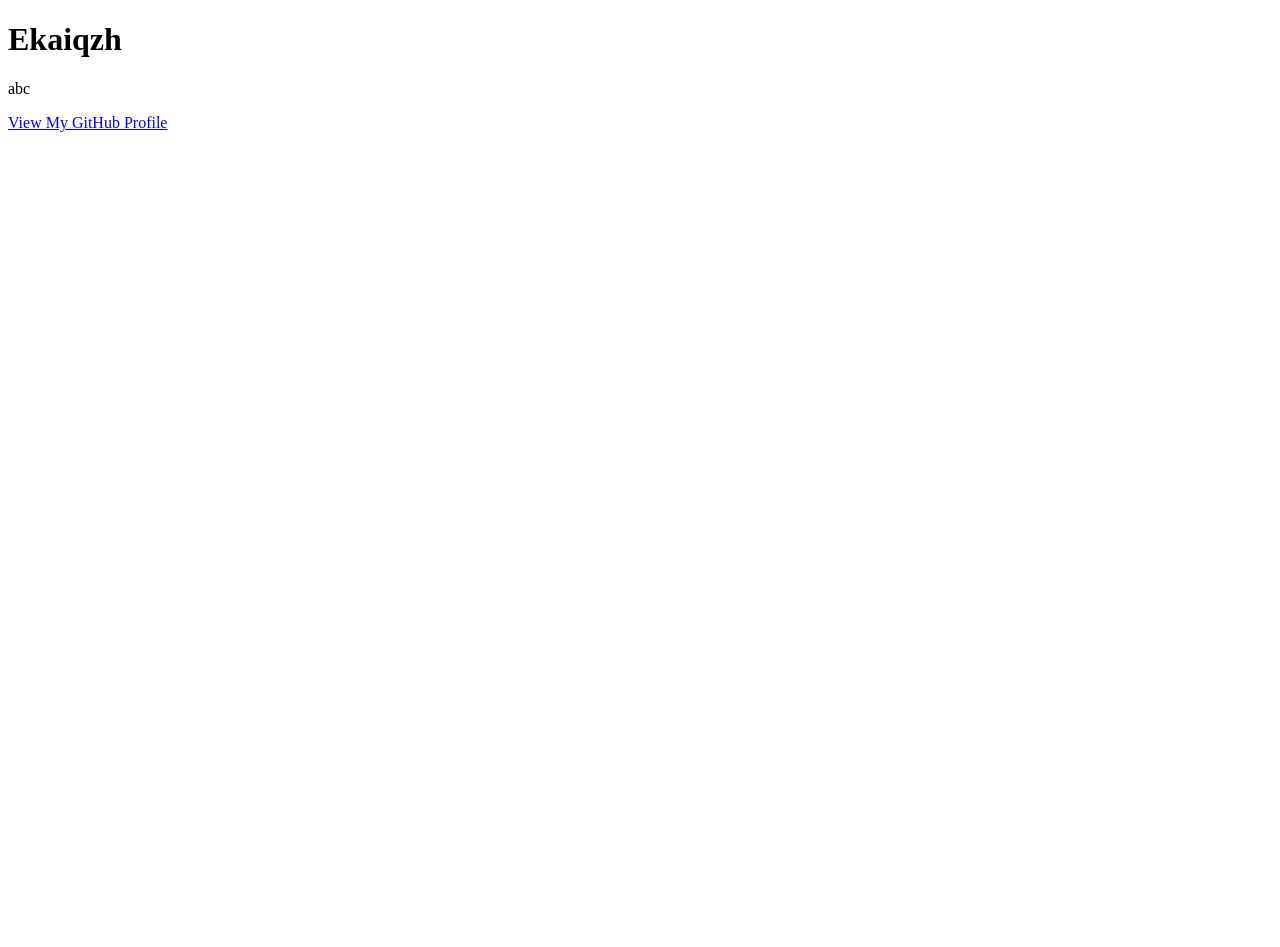
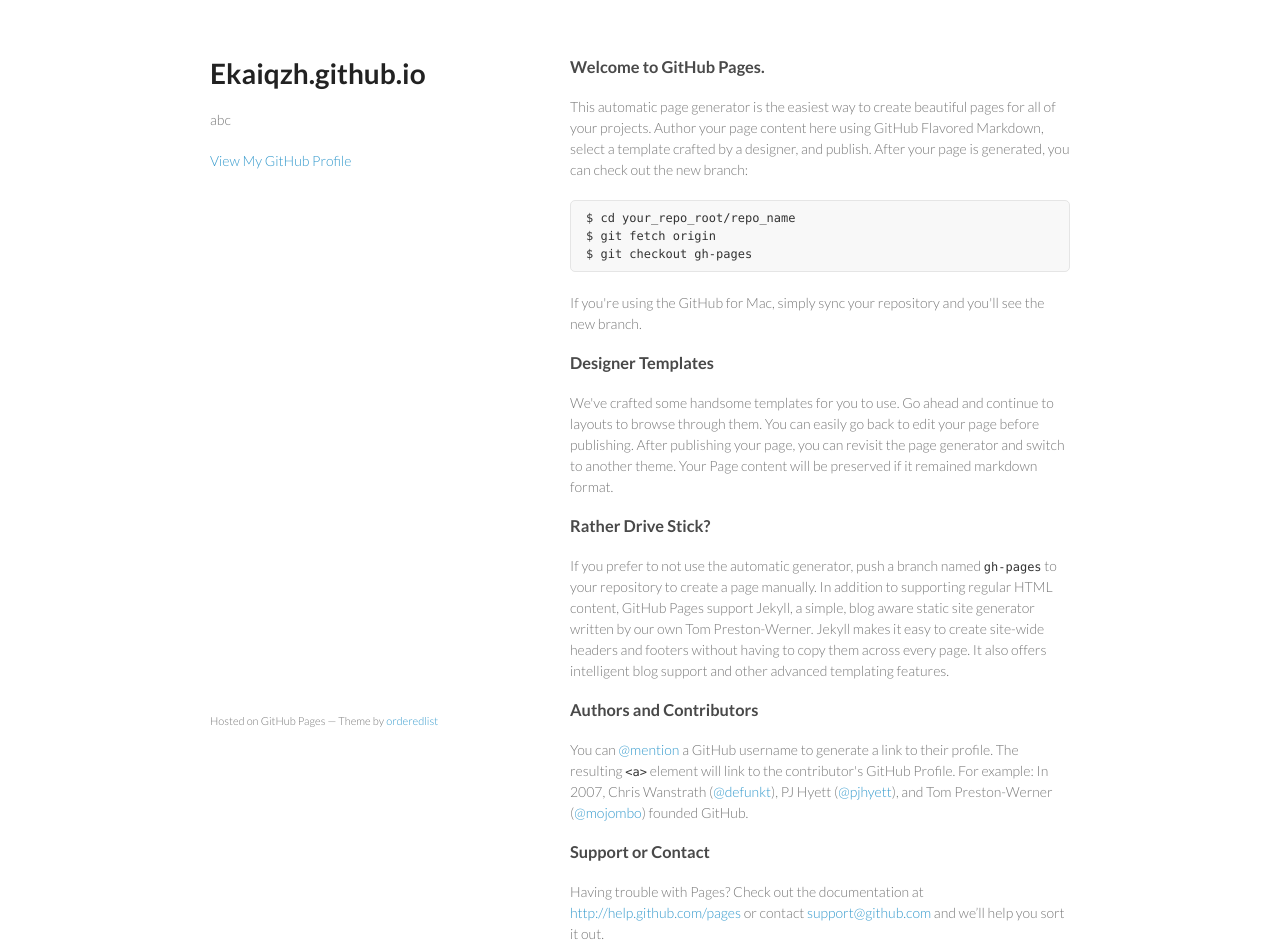
Before and after one commit to ekaiqzh/ekaiqzh.github.io, a plain HTML site: page index.html in a window 1280 px wide. Before the commit the page ends 800 px from the top, so only its background shows below. Drawn offline with Linux system fonts and the light colour scheme.

Commit message:
Revert "1"
This reverts commit e288139b6610bb8af57cdb651b42de03a0014776.

```diff
--- a/index.html
+++ b/index.html
@@ -1,15 +1,21 @@
 <!doctype html>
 <html>
   <head>
-
+    <meta charset="utf-8">
+    <meta http-equiv="X-UA-Compatible" content="chrome=1">
     <title>Ekaiqzh.github.io by ekaiqzh</title>
 
-
+    <link rel="stylesheet" href="stylesheets/styles.css">
+    <link rel="stylesheet" href="stylesheets/pygment_trac.css">
+    <meta name="viewport" content="width=device-width, initial-scale=1, user-scalable=no">
+    <!--[if lt IE 9]>
+    <script src="//html5shiv.googlecode.com/svn/trunk/html5.js"></script>
+    <![endif]-->
   </head>
   <body>
     <div class="wrapper">
       <header>
-        <h1>Ekaiqzh </h1>
+        <h1>Ekaiqzh.github.io</h1>
         <p>abc</p>
 
 
@@ -18,8 +24,42 @@
       </header>
       <section>
         <h3>
+<a name="welcome-to-github-pages" class="anchor" href="#welcome-to-github-pages"><span class="octicon octicon-link"></span></a>Welcome to GitHub Pages.</h3>
 
+<p>This automatic page generator is the easiest way to create beautiful pages for all of your projects. Author your page content here using GitHub Flavored Markdown, select a template crafted by a designer, and publish. After your page is generated, you can check out the new branch:</p>
 
+<pre><code>$ cd your_repo_root/repo_name
+$ git fetch origin
+$ git checkout gh-pages
+</code></pre>
+
+<p>If you're using the GitHub for Mac, simply sync your repository and you'll see the new branch.</p>
+
+<h3>
+<a name="designer-templates" class="anchor" href="#designer-templates"><span class="octicon octicon-link"></span></a>Designer Templates</h3>
+
+<p>We've crafted some handsome templates for you to use. Go ahead and continue to layouts to browse through them. You can easily go back to edit your page before publishing. After publishing your page, you can revisit the page generator and switch to another theme. Your Page content will be preserved if it remained markdown format.</p>
+
+<h3>
+<a name="rather-drive-stick" class="anchor" href="#rather-drive-stick"><span class="octicon octicon-link"></span></a>Rather Drive Stick?</h3>
+
+<p>If you prefer to not use the automatic generator, push a branch named <code>gh-pages</code> to your repository to create a page manually. In addition to supporting regular HTML content, GitHub Pages support Jekyll, a simple, blog aware static site generator written by our own Tom Preston-Werner. Jekyll makes it easy to create site-wide headers and footers without having to copy them across every page. It also offers intelligent blog support and other advanced templating features.</p>
+
+<h3>
+<a name="authors-and-contributors" class="anchor" href="#authors-and-contributors"><span class="octicon octicon-link"></span></a>Authors and Contributors</h3>
+
+<p>You can <a href="https://github.com/blog/821" class="user-mention">@mention</a> a GitHub username to generate a link to their profile. The resulting <code>&lt;a&gt;</code> element will link to the contributor's GitHub Profile. For example: In 2007, Chris Wanstrath (<a href="https://github.com/defunkt" class="user-mention">@defunkt</a>), PJ Hyett (<a href="https://github.com/pjhyett" class="user-mention">@pjhyett</a>), and Tom Preston-Werner (<a href="https://github.com/mojombo" class="user-mention">@mojombo</a>) founded GitHub.</p>
+
+<h3>
+<a name="support-or-contact" class="anchor" href="#support-or-contact"><span class="octicon octicon-link"></span></a>Support or Contact</h3>
+
+<p>Having trouble with Pages? Check out the documentation at <a href="http://help.github.com/pages">http://help.github.com/pages</a> or contact <a href="mailto:support@github.com">support@github.com</a> and we’ll help you sort it out.</p>
+      </section>
+      <footer>
+        <p><small>Hosted on GitHub Pages &mdash; Theme by <a href="https://github.com/orderedlist">orderedlist</a></small></p>
+      </footer>
+    </div>
+    <script src="javascripts/scale.fix.js"></script>
 
   </body>
 </html>
```
